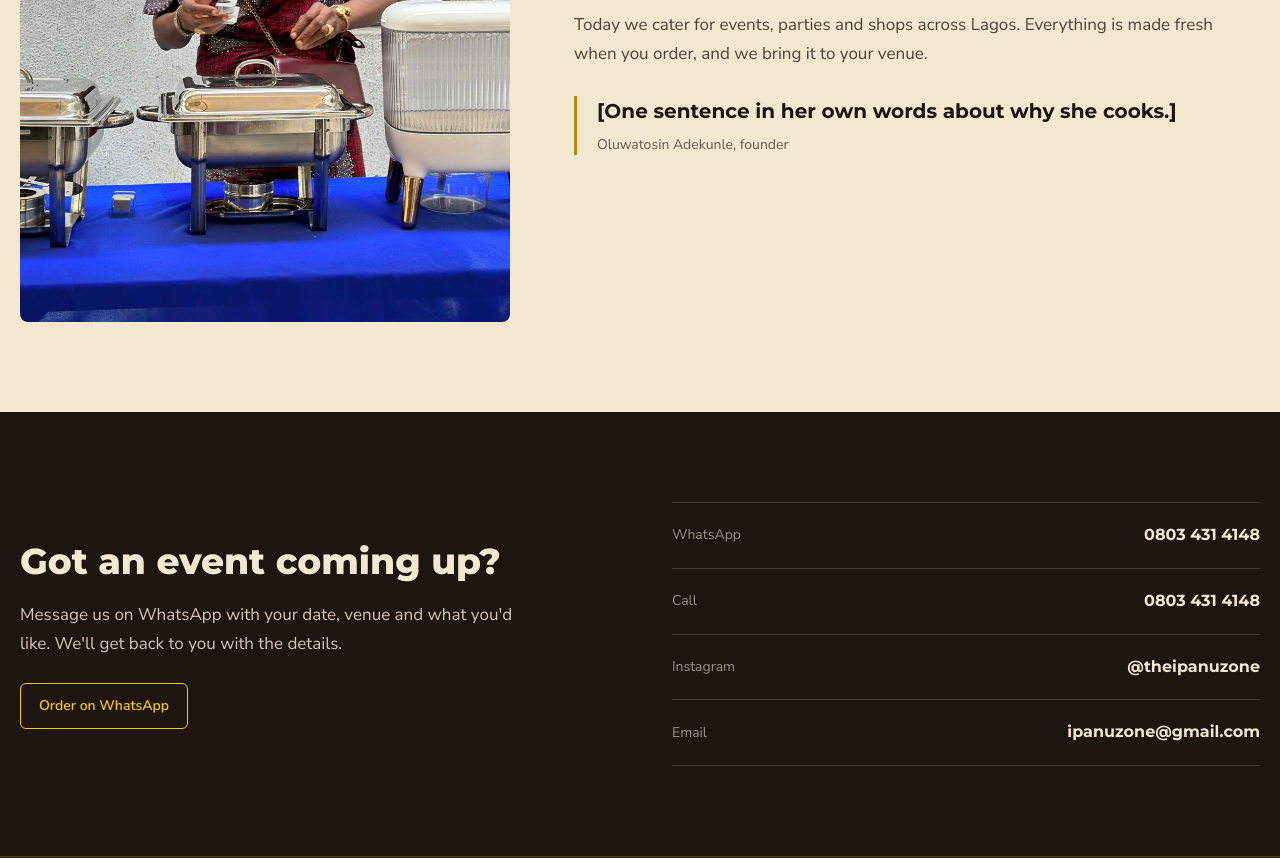
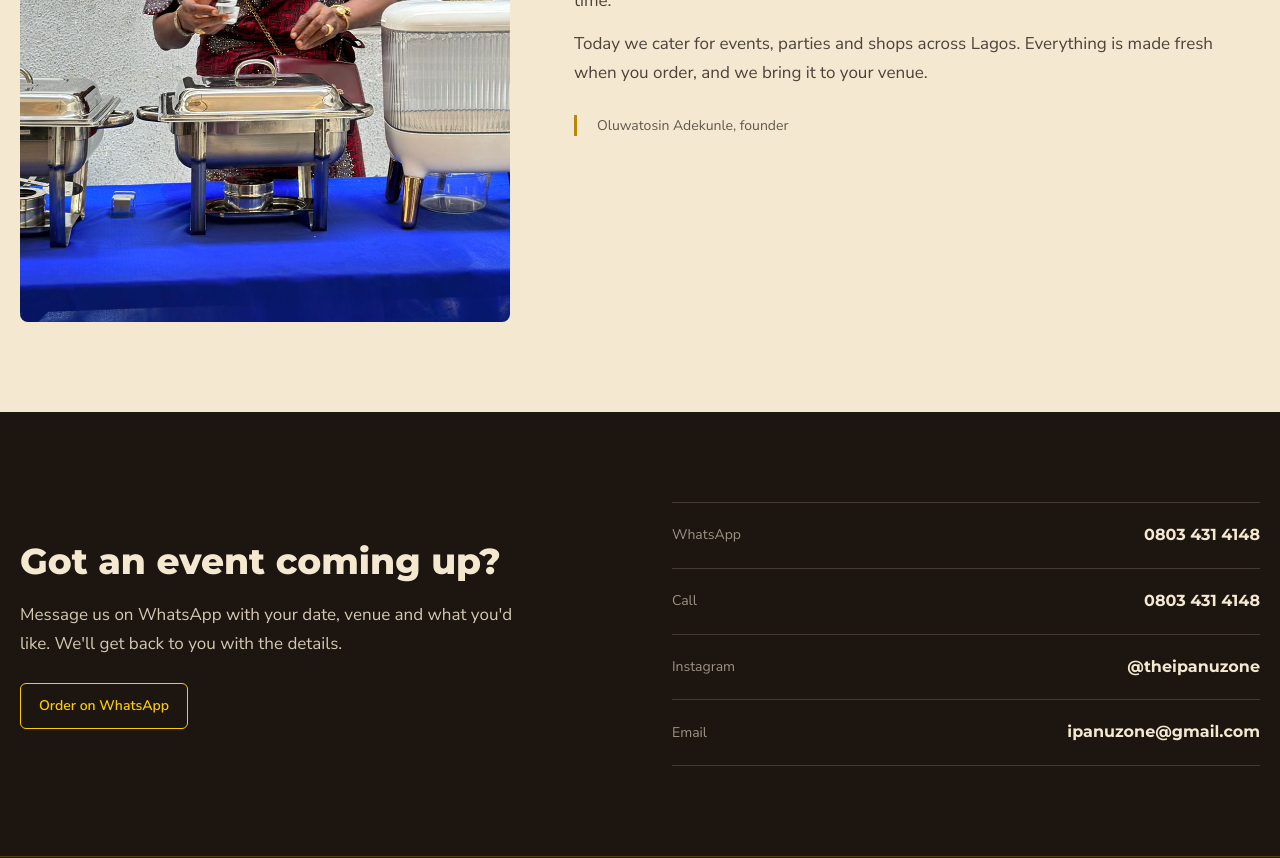
Before and after one commit to Tumiii2/Ipanu-simple, a plain HTML site: page public/index.html in a window 1280 px wide. Shown: the part 2645-3503 px from the top of the page. Drawn offline with Linux system fonts and the light colour scheme.

Commit message:
Quote pending

```diff
--- a/public/index.html
+++ b/public/index.html
@@ -319,7 +319,7 @@
             </p>
             <blockquote class="about-quote reveal" style="--delay: 300ms">
               <!-- PLACEHOLDER COPY: replace with aunt's real story -->
-              <p>[One sentence in her own words about why she cooks.]</p>
+              <!-- <p>[One sentence in her own words about why she cooks.]</p> -->
               <footer>
                 <!-- PLACEHOLDER COPY: replace with aunt's real story -->
                 <cite>Oluwatosin Adekunle, founder</cite>
```
